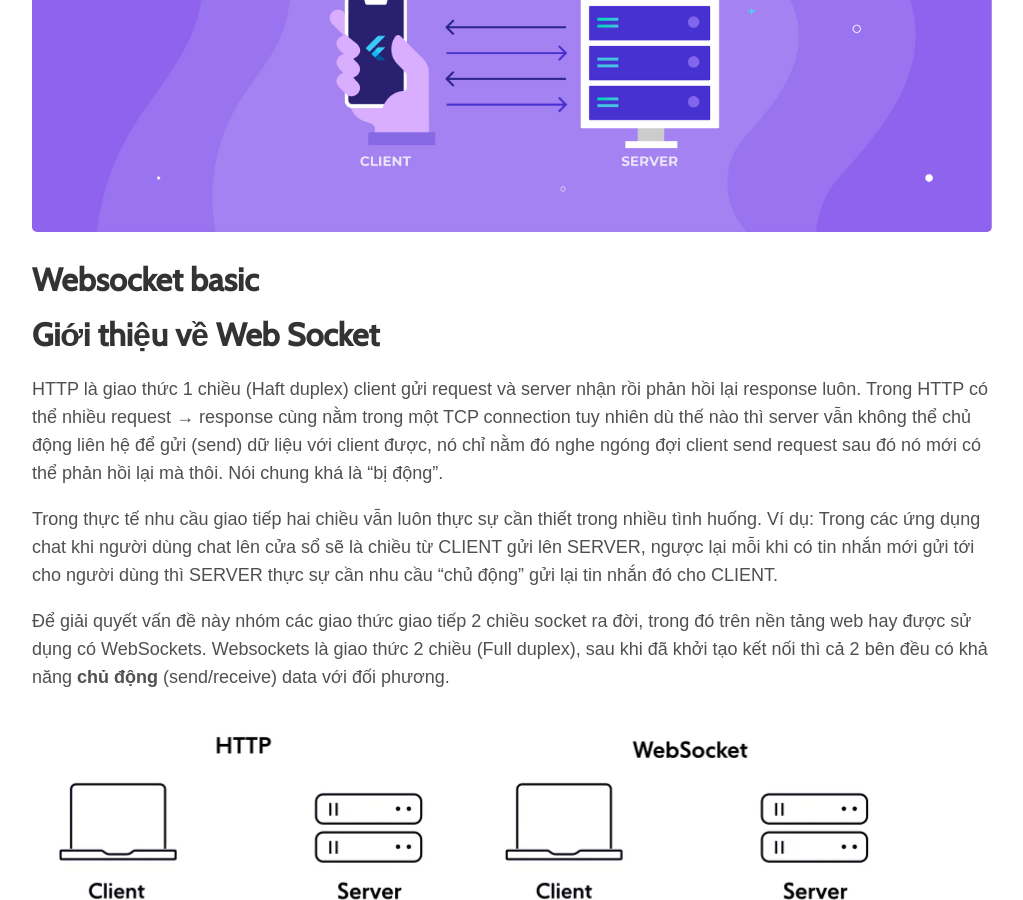
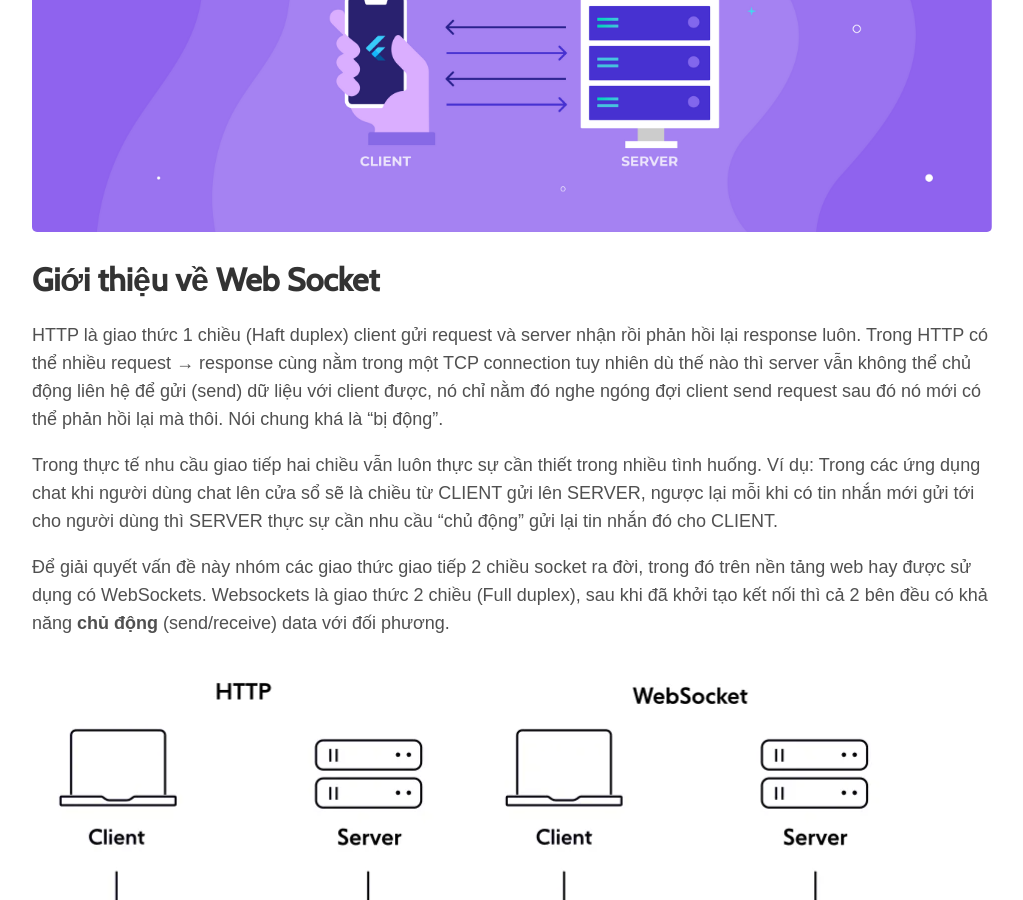
Before and after one commit to vietcf/vietchoi, a Jekyll site: the page built from _posts/2024-11-28-ghi-chu-ve-websockets.md, in a window 1280 px wide and 900 px high, scrolled down 353 px. Shown: the whole window, without its empty margins (128-1151 px from the left). Built offline with Jekyll 4.4.1, drawn with Linux system fonts in a browser that asks for light colours; some web fonts are replaced.

Commit message:
Websocket v1

```diff
--- a/_posts/2024-11-28-ghi-chu-ve-websockets.md
+++ b/_posts/2024-11-28-ghi-chu-ve-websockets.md
@@ -5,7 +5,6 @@ categories: job
 tags: ['javascript']
 image: assets/img/2024/11/28/web-socket-intro.png
 ---
-# Websocket basic
 
 # Giới thiệu về Web Socket
 
```
